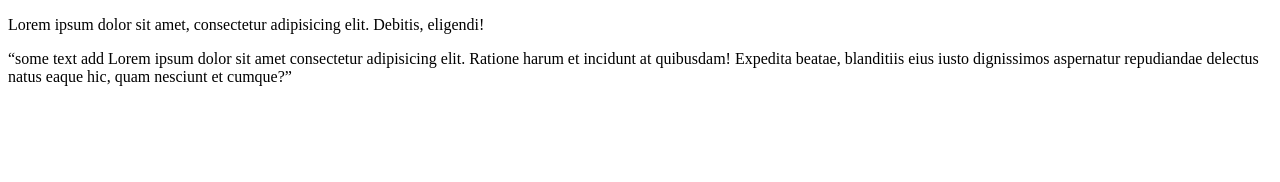
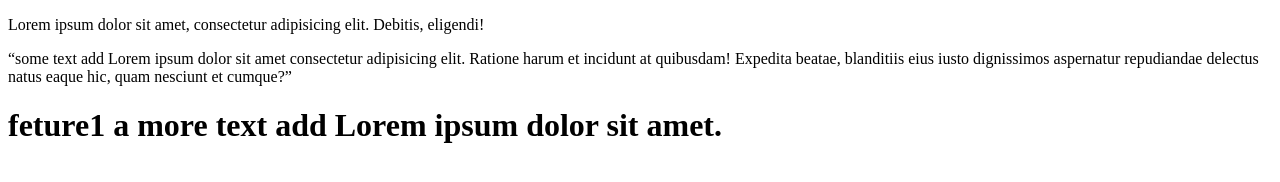
Before and after one commit to Animes101/gitremote1, a plain HTML site: page index.html in a window 1280 px wide. Drawn offline with Linux system fonts and the light colour scheme.

Commit message:
okk feture 1 a some text add

```diff
--- a/index.html
+++ b/index.html
@@ -11,5 +11,9 @@
 
     <q>some text add Lorem ipsum dolor sit amet consectetur adipisicing elit. Ratione harum et incidunt at quibusdam! Expedita beatae,
         blanditiis eius iusto dignissimos aspernatur repudiandae delectus natus eaque hic, quam nesciunt et cumque?</q>
+
+
+
+        <h1>feture1 a more text add Lorem ipsum dolor sit amet.</h1>
 </body>
 </html>
```
